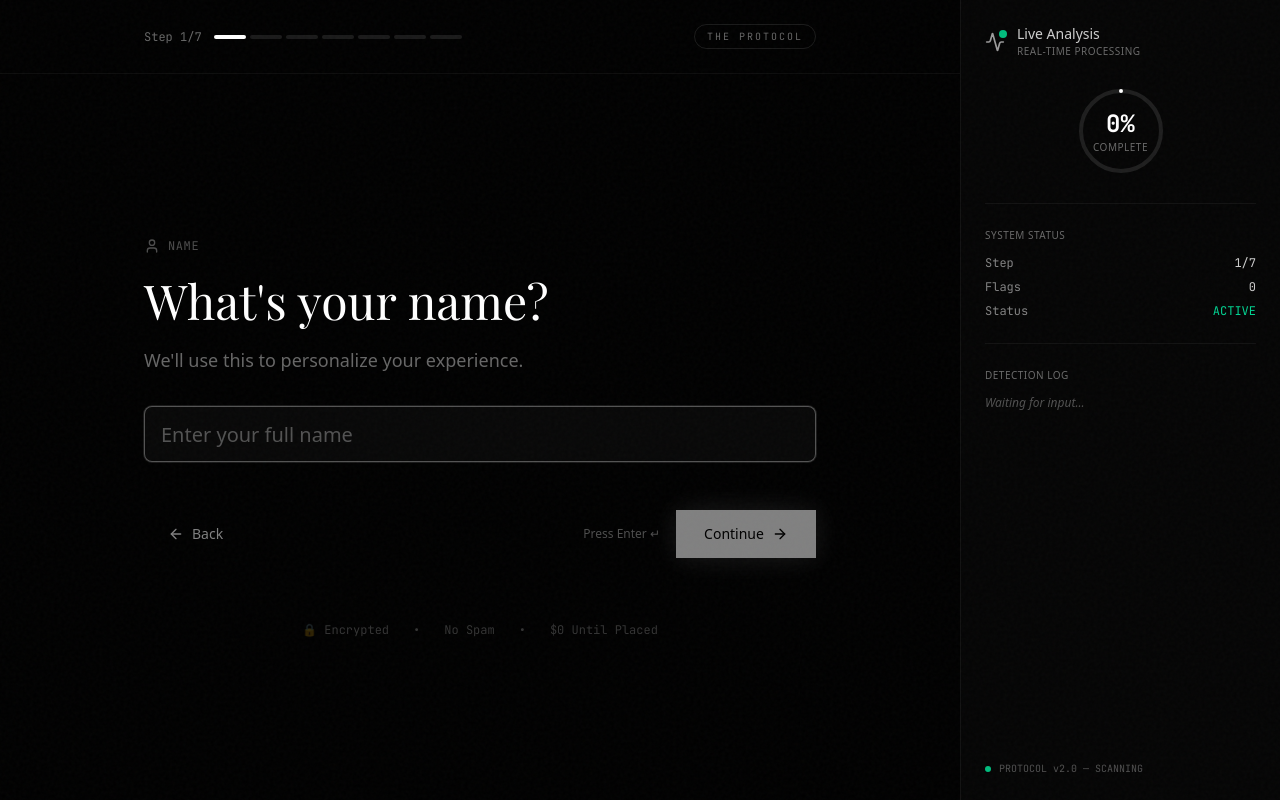
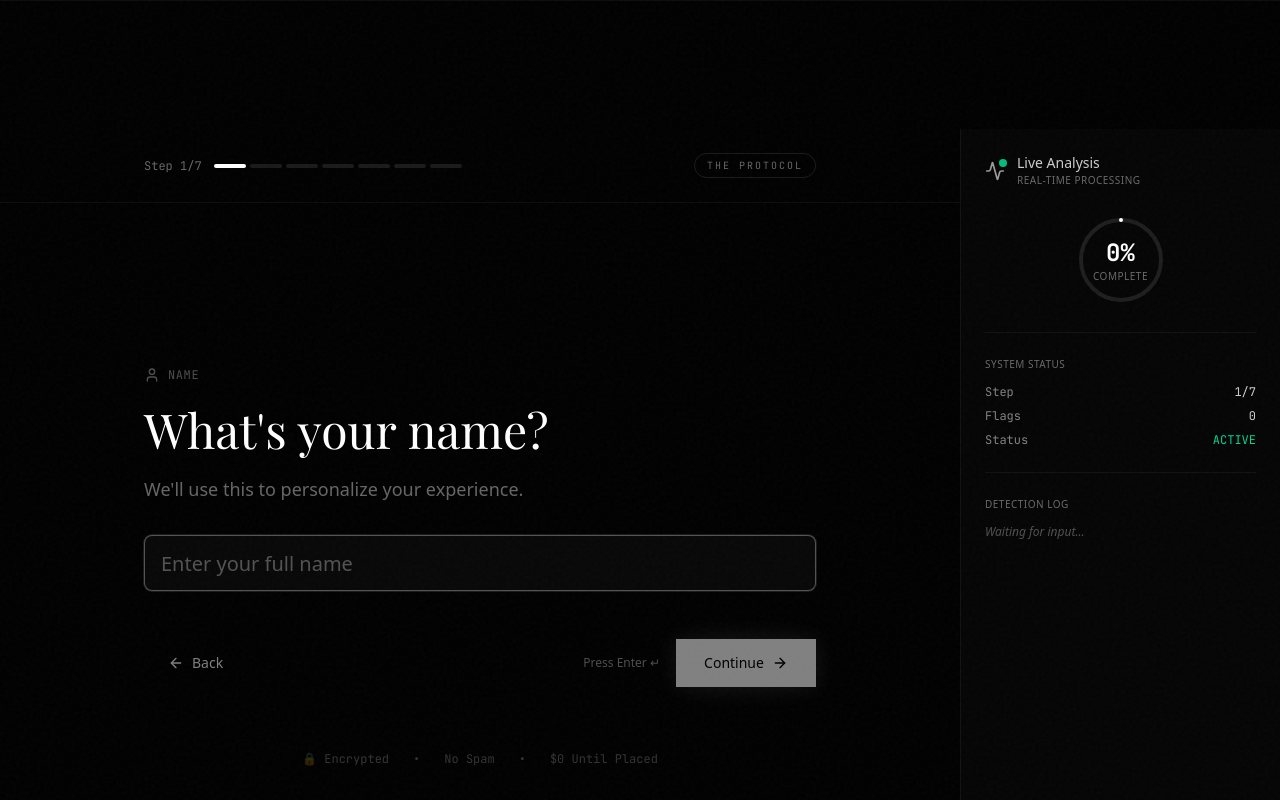
Before and after one commit to nbharath1306/dream.databuffet, a Next.js app: page /apply in a window 1280 px wide. Shown: the top 800 px of the page. Built offline with nearby package versions, Linux system fonts and the light colour scheme; a web font is replaced by a local one.

Commit message:
fix: Prevent auto-scroll to application form section
- Add preventScroll: true to input focus
- Change section from min-h-screen to py-20/32 padding
- Adds border-top for visual separation
- Fixes issue where page scrolls to form on load

```diff
--- a/src/components/application-protocol.tsx
+++ b/src/components/application-protocol.tsx
@@ -160,10 +160,10 @@ export function ApplicationProtocol() {
     }
   }, [currentValue, currentStepConfig]);
 
-  // Focus input on step change
+  // Focus input on step change (without scrolling)
   useEffect(() => {
     const timer = setTimeout(() => {
-      inputRef.current?.focus();
+      inputRef.current?.focus({ preventScroll: true });
     }, 300);
     return () => clearTimeout(timer);
   }, [currentStep]);
@@ -202,7 +202,7 @@ export function ApplicationProtocol() {
     <section
       id="apply"
       ref={containerRef}
-      className="relative min-h-screen flex bg-black"
+      className="relative py-20 lg:py-32 flex bg-black border-t border-white/[0.05]"
     >
       {/* Main form area */}
       <div className="flex-1 flex flex-col">
```
